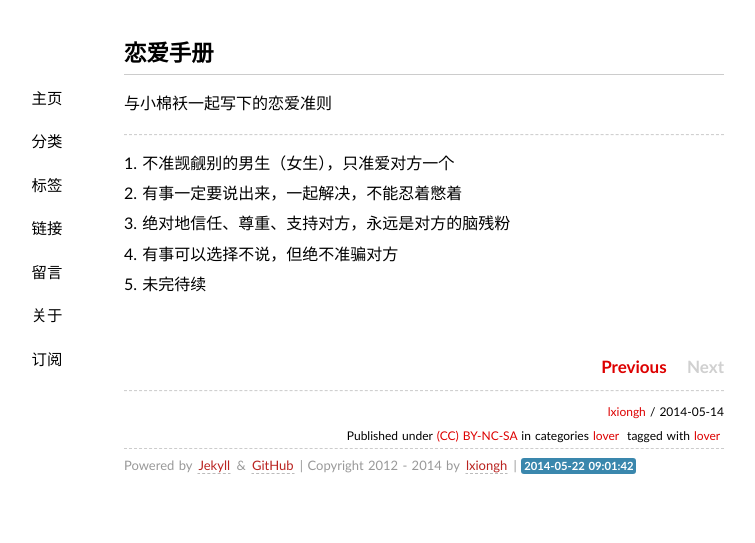
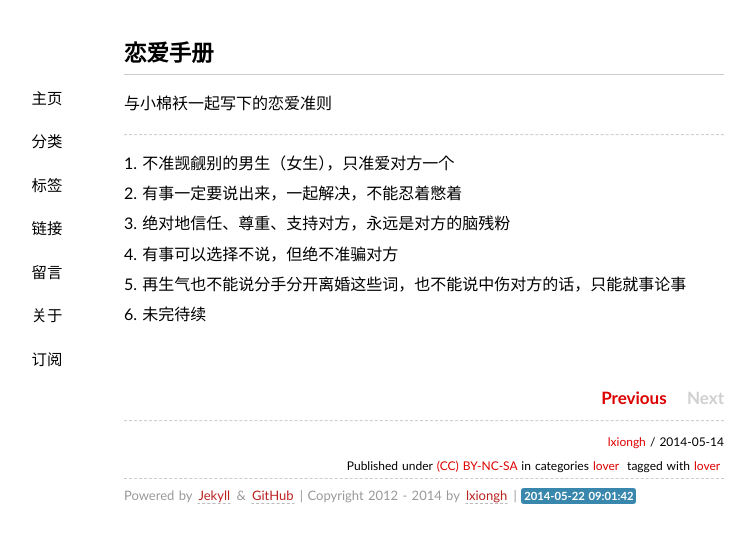
Before and after one commit to lxiongh/lxiongh.github.com, a Jekyll site: the page built from _posts/2014-05-14-love_manual.md, in a window 1280 px wide. Shown: the top 543 px of the page, without its empty margins (216-971 px from the left). Built offline with Jekyll 4.4.1, drawn with Linux system fonts in a browser that asks for light colours; some web fonts are replaced; Markdown is read by kramdown in place of the engine named in the settings; comment, search, counter and statistics services are not loaded.

Commit message:
Update 2014-05-14-love_manual.md

```diff
--- a/_posts/2014-05-14-love_manual.md
+++ b/_posts/2014-05-14-love_manual.md
@@ -15,4 +15,5 @@ published: true
   2. 有事一定要说出来，一起解决，不能忍着憋着
   3. 绝对地信任、尊重、支持对方，永远是对方的脑残粉
   4. 有事可以选择不说，但绝不准骗对方
-  5. 未完待续
+  5. 再生气也不能说分手分开离婚这些词，也不能说中伤对方的话，只能就事论事
+  6. 未完待续
```
